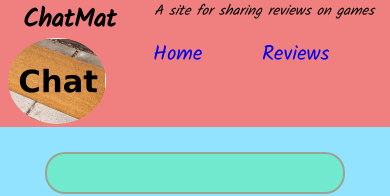
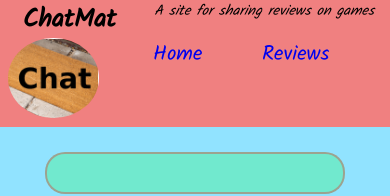
Before and after one commit to steve2116/fe-nc-games, a React (Vite) app: page / in a window 390 px wide. Shown: the top 196 px of the page. Built offline with nearby package versions, Linux system fonts and the light colour scheme.

Commit message:
Fixed logo formatting at smaller screen sizes

```diff
--- a/src/designs/Navbar.css
+++ b/src/designs/Navbar.css
@@ -29,6 +29,7 @@ nav > section > p {
         grid-row: 4 / 11;
         grid-column: 3 / 15;
         min-height: 90%;
+        max-height: 90%;
         max-width: 30vw;
     }
 
```
